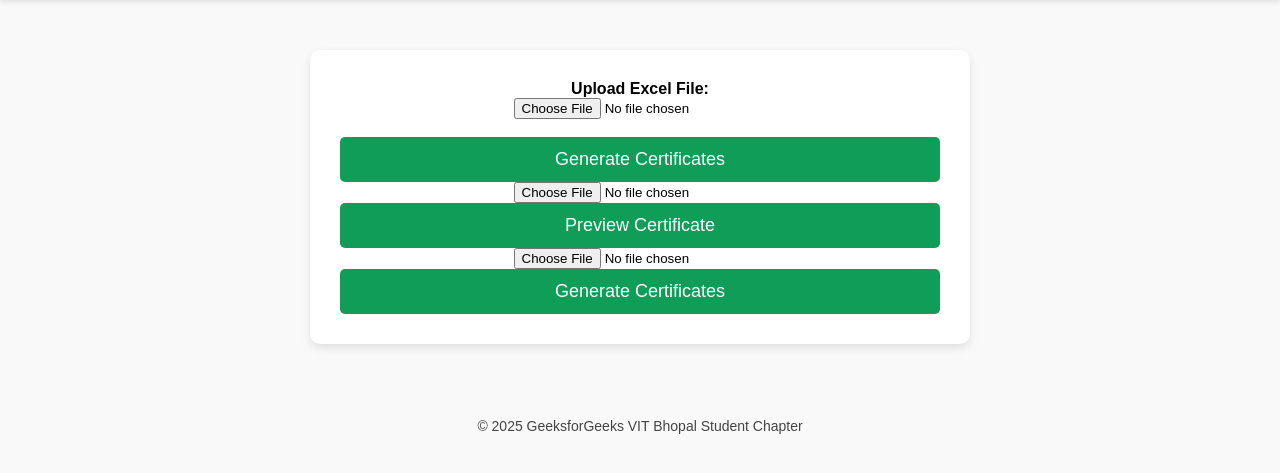
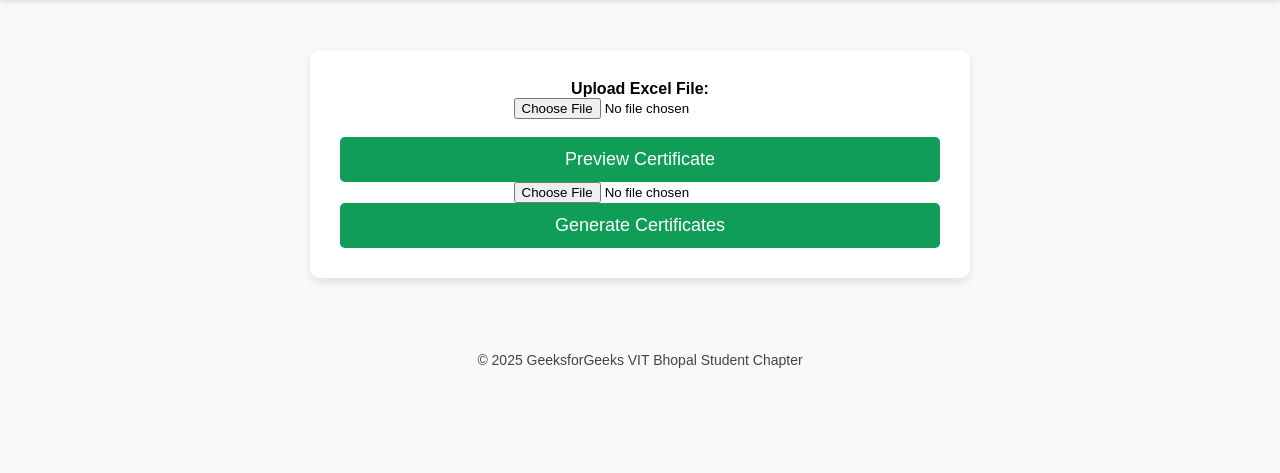
Before and after one commit to Akanksha-Shahi/certificate-generator, a Flask app: page / in a window 1280 px wide. Shown: the part 100-573 px from the top of the page. Run offline with Flask 3, Linux system fonts and the light colour scheme.

Commit message:
Update index.html

```diff
--- a/templates/index.html
+++ b/templates/index.html
@@ -15,18 +15,13 @@
 
   <!-- Upload Section -->
   <main class="container">
-    <form action="/generate" method="post" enctype="multipart/form-data">
+    <form action="/preview" method="post" enctype="multipart/form-data" target="_blank">
       <label for="excel"><b>Upload Excel File:</b></label><br>
       <input type="file" name="excel" id="excel" required>
       <br><br>
-      <button type="submit" class="gfg-btn">Generate Certificates</button>
+      <button type="submit" class="gfg-btn">Preview Certificate</button>
     </form>
-    <form action="/preview" method="post" enctype="multipart/form-data" target="_blank">
-  <input type="file" name="excel" id="excel" required>
-  <button type="submit" class="gfg-btn">Preview Certificate</button>
-</form>
-
-<form action="/generate" method="post" enctype="multipart/form-data">
+    <form action="/generate" method="post" enctype="multipart/form-data">
   <input type="file" name="excel" id="excel" required>
   <button type="submit" class="gfg-btn">Generate Certificates</button>
 </form>
```
